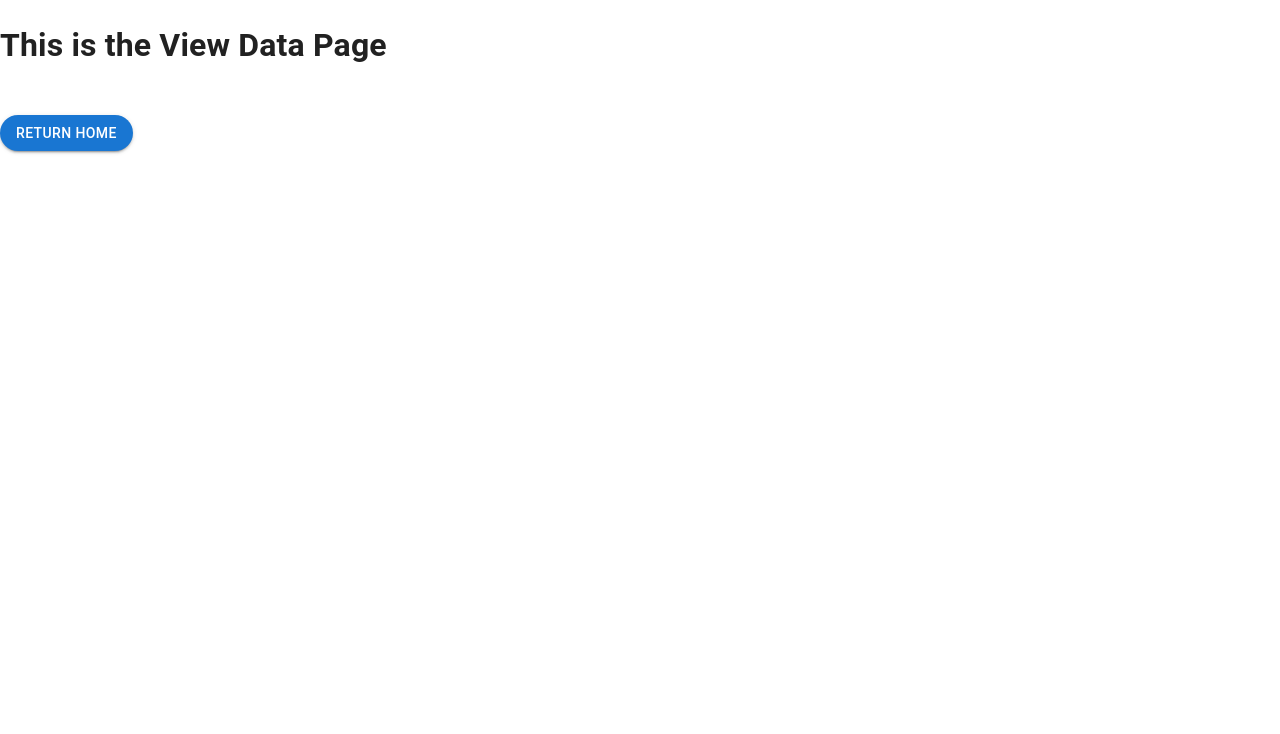
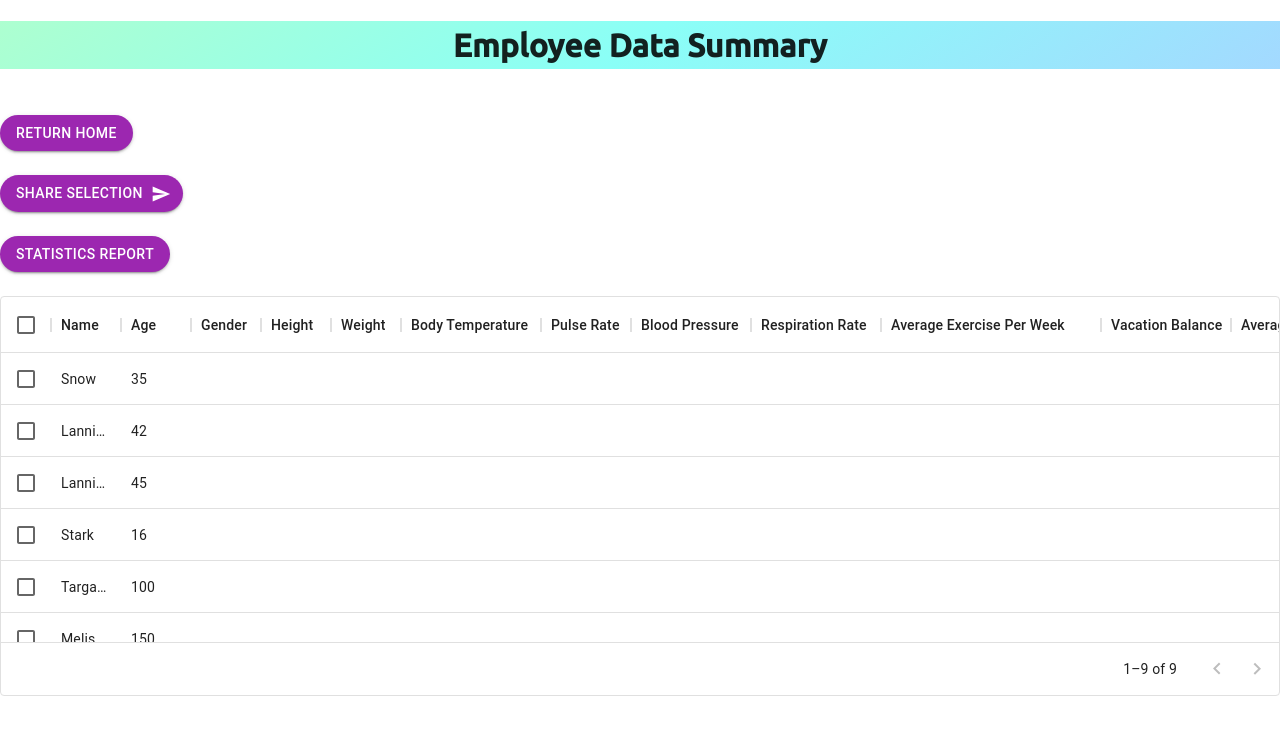
Before and after one commit to kfc0105/vendia-health-dashboard, a React (Create React App) app: page /viewData in a window 1280 px wide. Shown: the top 734 px of the page. Built offline with nearby package versions, Linux system fonts and the light colour scheme.

Commit message:
Updated ViewData
Added DataGrid component, topbar header, Statistics report button and Share selection button

```diff
--- a/src/ViewData/ViewData.js
+++ b/src/ViewData/ViewData.js
@@ -1,25 +1,109 @@
-import { CssBaseline, Button } from '@mui/material';
-import React from 'react';
-import styled from 'styled-components';
-import { useNavigate } from 'react-router-dom';
+import { CssBaseline, Button } from "@mui/material";
+import React from "react";
+import styled from "styled-components";
+import { useNavigate } from "react-router-dom";
+import { DataGrid } from "@mui/x-data-grid";
+import SendIcon from "@mui/icons-material/Send";
 
 function ViewData() {
+  let navigate = useNavigate();
 
-    let navigate = useNavigate();
+  const routeChangeReturnHome = () => {
+    navigate("/");
+  };
 
-    const routeChangeReturnHome = () => {
-        navigate('/');
-    }
+  const columns = [
+    { headerName: "Name", field: "name", width: 70 },
+    { headerName: "Age", field: "age", width: 70 },
+    { headerName: "Gender", field: "gender", width: 70 },
+    { headerName: "Height", field: "height", width: 70 },
+    { headerName: "Weight", field: "weight", width: 70 },
+    { headerName: "Body Temperature", field: "bodyTemp", width: 140 },
+    { headerName: "Pulse Rate", field: "pulseRate", width: 90 },
+    { headerName: "Blood Pressure", field: "bloodPressure", width: 120 },
+    { headerName: "Respiration Rate", field: "respirationRate", width: 130 },
+    {
+      headerName: "Average Exercise Per Week",
+      field: "weeklyExerciseHours",
+      width: 220,
+    },
+    { headerName: "Vacation Balance", field: "vacationBalance", width: 130 },
+    { headerName: "Average Work Week", field: "workWeekHours", width: 170 },
+  ];
 
-    return (
-        <CssBaseline>
-            <h1>This is the View Data Page</h1>
-            <br/>
-            <Button variant="contained" sx={{
-                        borderRadius: 50
-                    }} onClick={routeChangeReturnHome}> Return Home </Button>
-        </CssBaseline>
-    )
+  const rows = [
+    { id: 1, name: "Snow", age: 35 },
+    { id: 2, name: "Lannister", age: 42 },
+    { id: 3, name: "Lannister", age: 45 },
+    { id: 4, name: "Stark", age: 16 },
+    { id: 5, name: "Targaryen", age: 100 },
+    { id: 6, name: "Melisandre", age: 150 },
+    { id: 7, name: "Clifford", age: 44 },
+    { id: 8, name: "Frances", age: 36 },
+    { id: 9, name: "Roxie", age: 65 },
+  ];
+
+  return (
+    <>
+      <STYLE_1>
+        <h1>Employee Data Summary</h1>
+      </STYLE_1>
+      <CssBaseline>
+        <br />
+        <Button
+          variant="contained"
+          color="secondary"
+          sx={{
+            borderRadius: 30,
+            display: "flex",
+          }}
+          onClick={routeChangeReturnHome}
+        >
+          {" "}
+          Return Home{" "}
+        </Button>
+        <br />
+        <Button
+          variant="contained"
+          color="secondary"
+          endIcon={<SendIcon />}
+          sx={{
+            borderRadius: 30,
+            display: "flex",
+          }}
+        >
+          {" "}
+          Share Selection{" "}
+        </Button>
+        <br />
+        <Button
+          variant="contained"
+          color="secondary"
+          sx={{
+            borderRadius: 30,
+            display: "flex",
+          }}
+        >
+          {" "}
+          Statistics Report{" "}
+        </Button>
+        <br />
+      </CssBaseline>
+      <div style={{ height: 400, width: "100%" }}>
+        <DataGrid
+          rows={rows}
+          columns={columns}
+          pageSize={15}
+          checkboxSelection
+        ></DataGrid>
+      </div>
+    </>
+  );
 }
 
+const STYLE_1 = styled.div`
+  background-image: linear-gradient(144deg, #adffd0, #8afff7 50%, #a3d9ff);
+  text-align: center;
+  font-family: "Ubuntu", sans-serif;
+`;
 export default ViewData;
```
